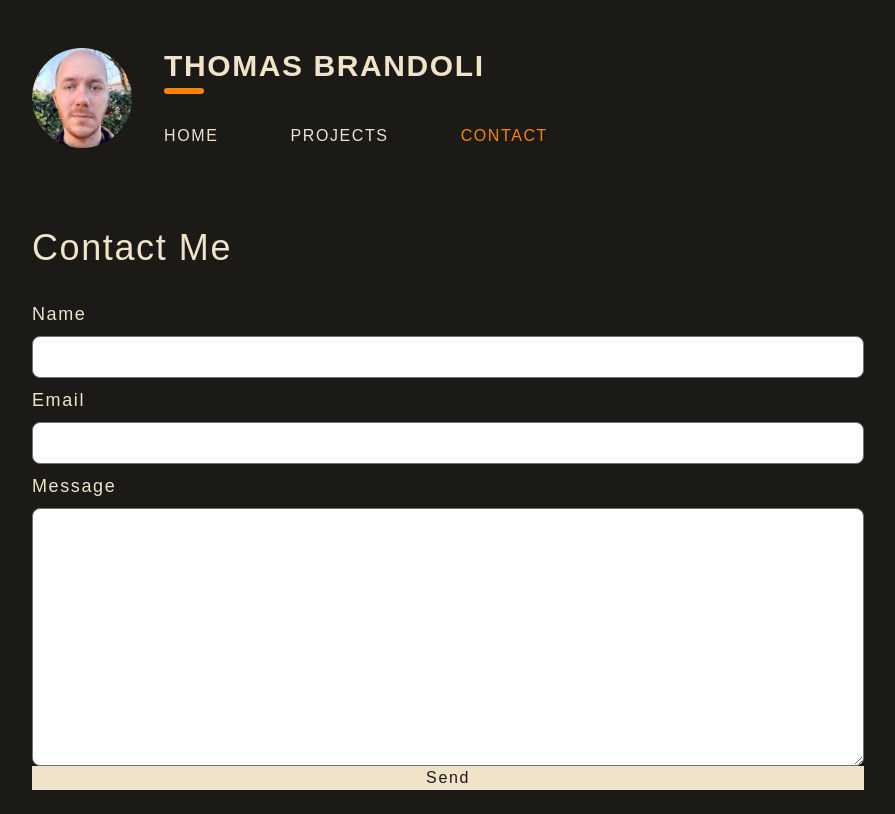
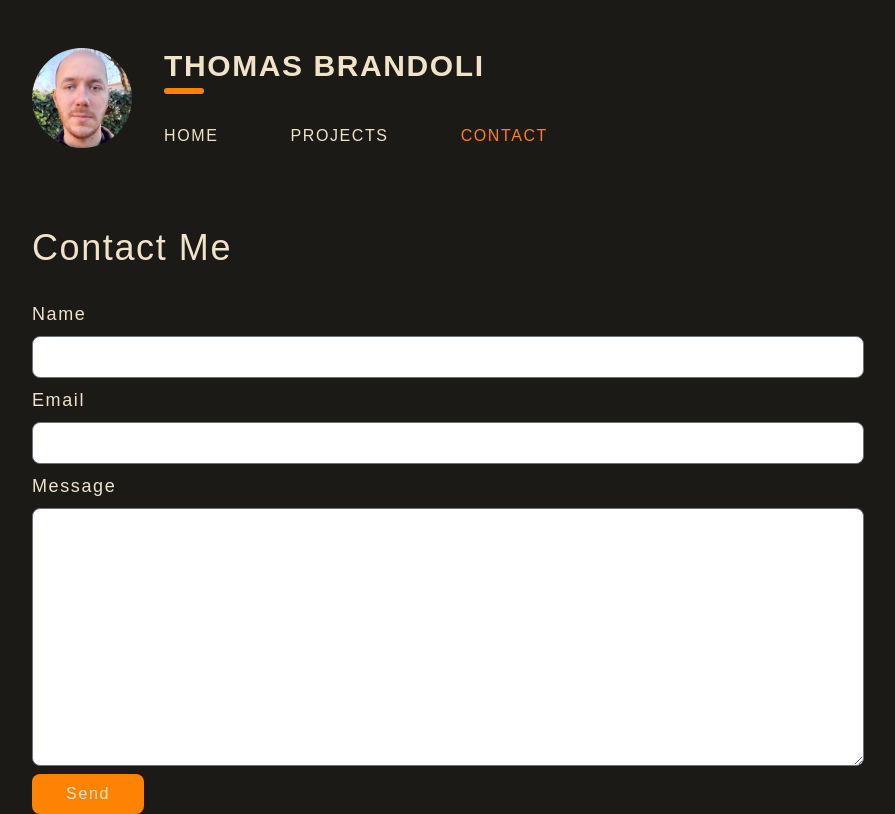
Before and after one commit to ThGnommy/my-portfolio, a Next.js app: page /contact in a window 1280 px wide. Shown: the whole page, without its empty margins (192-1087 px from the left). Built offline with nearby package versions, Linux system fonts and the light colour scheme.

Commit message:
delete thank you page

```diff
--- a/components/ContactForm/ContactForm.module.css
+++ b/components/ContactForm/ContactForm.module.css
@@ -18,6 +18,10 @@
   @apply rounded-lg focus:ring-transparent focus:ring-2 focus:ring-offset-2 focus:ring-offset-secondary;
 }
 
+.form textarea {
+  @apply mb-2;
+}
+
 .form button {
-  @apply bg-primary text-black-primary;
+  @apply bg-secondary text-primary py-2 w-28 rounded-lg;
 }
--- a/components/ContactForm/ContactForm.tsx
+++ b/components/ContactForm/ContactForm.tsx
@@ -5,7 +5,6 @@ export const ContactForm = () => {
     <form
       className={styles.form}
       name="contact"
-      action="/thankyou"
       method="POST"
       data-netlify="true"
     >
--- a/pages/thankyou.tsx
+++ /dev/null
@@ -1,14 +0,0 @@
-import { NextPage } from "next";
-import Layout from "../components/Layout";
-
-export const ThankYou: NextPage = () => {
-  return (
-    <Layout>
-      <section>
-        <h2 className="text-4xl font-medium pb-8">Thank you!</h2>
-      </section>
-    </Layout>
-  );
-};
-
-export default ThankYou;
```
